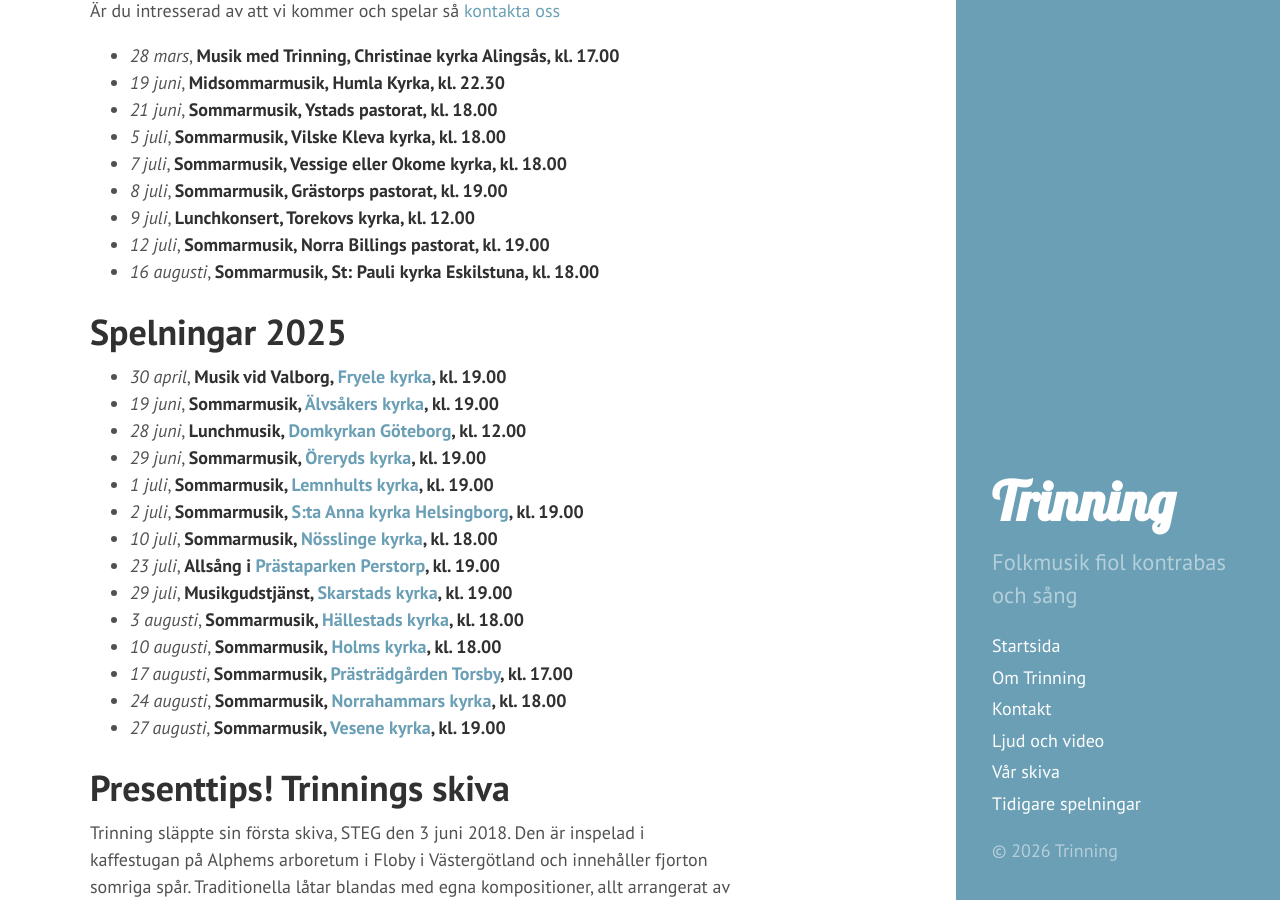
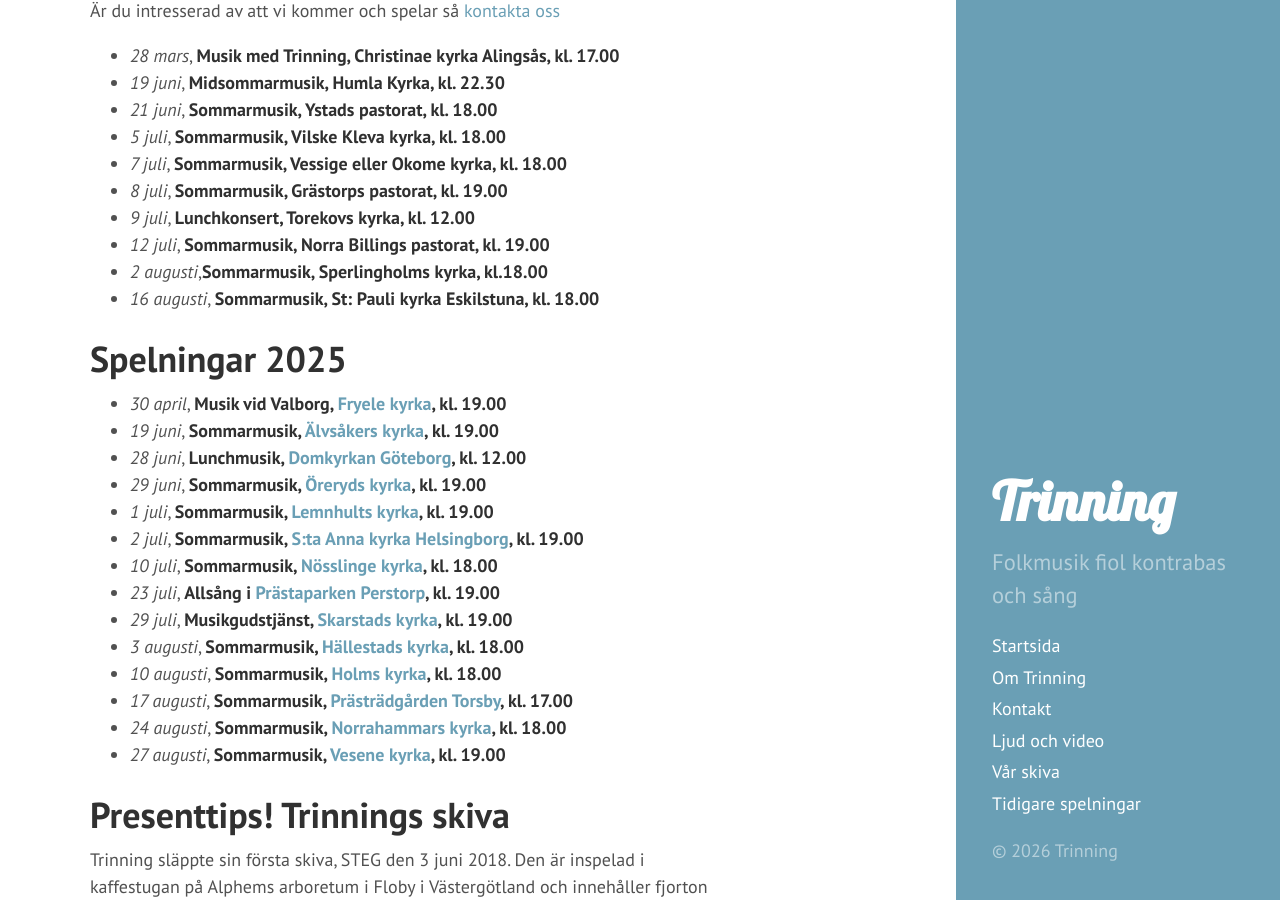
Before and after one commit to trinning/trinning.github.io, a Jekyll site: the page built from index.md, in a window 1280 px wide and 900 px high, scrolled down 651 px. Built offline with Jekyll 4.4.1, drawn with Linux system fonts in a browser that asks for light colours.

Commit message:
uppdaterat spelningar

```diff
--- a/index.md
+++ b/index.md
@@ -21,6 +21,7 @@ in lite norskt, amerikanskt, låtar från de brittiska öarna och visor från de
 * *8 juli*, **Sommarmusik, Grästorps pastorat, kl. 19.00**
 * *9 juli*, **Lunchkonsert, Torekovs kyrka, kl. 12.00**
 * *12 juli*, **Sommarmusik, Norra Billings pastorat, kl. 19.00**
+* *2 augusti*,**Sommarmusik, Sperlingholms kyrka, kl.18.00**
 * *16 augusti*, **Sommarmusik, St: Pauli kyrka Eskilstuna, kl. 18.00**
 
 # Spelningar 2025
```
